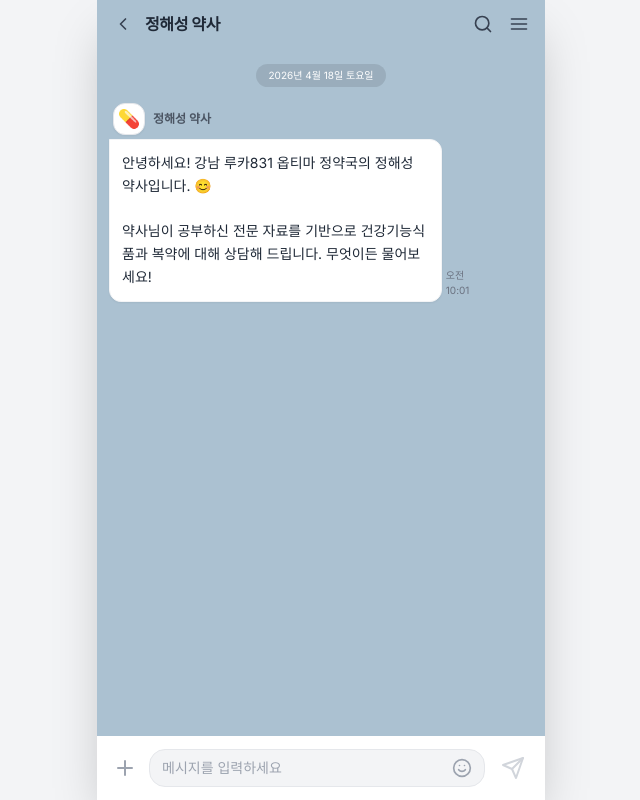
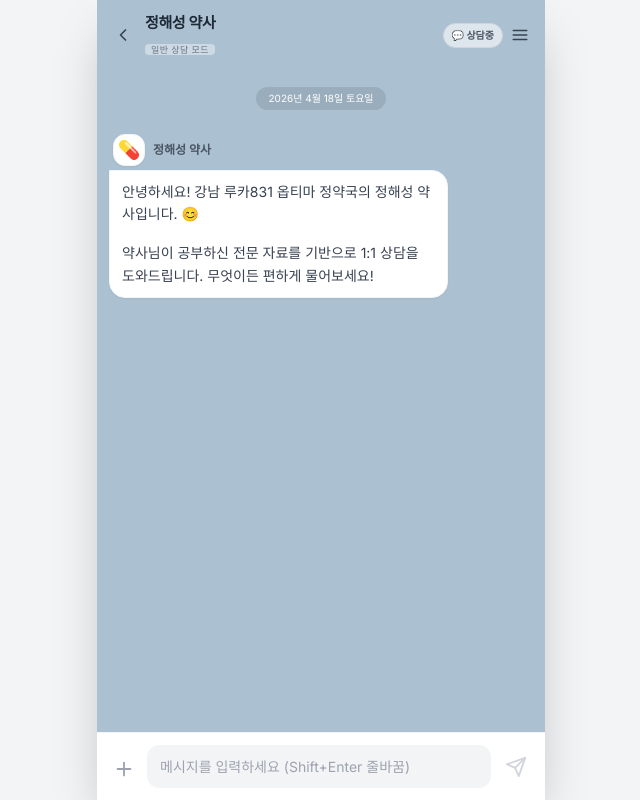
Before and after one commit to colehkg-cyber/optima-pharm-chatbot, a Next.js app: page / in a window 1280 px wide. Shown: the whole page, without its empty margins (319-959 px from the left). Built offline with nearby package versions, Linux system fonts and the light colour scheme.

Commit message:
feat: add multi-line input, supplement recommendation mode, and mode switching UI

```diff
--- a/app/api/chat/route.ts
+++ b/app/api/chat/route.ts
@@ -4,110 +4,104 @@ import { anthropic, CHAT_MODEL } from '../../../lib/claude';
 import OpenAI from 'openai';
 
 export async function POST(req: NextRequest) {
-  console.log('--- Chat API Started ---');
   try {
-    const { query } = await req.json();
+    const { query, history = [], mode = 'general' } = await req.json();
 
     if (!query) {
       return NextResponse.json({ error: '질문을 입력해 주세요.' }, { status: 400 });
     }
 
-    if (!process.env.OPENAI_API_KEY) {
-      throw new Error('OPENAI_API_KEY가 설정되지 않았습니다.');
-    }
+    const openai = new OpenAI({ apiKey: process.env.OPENAI_API_KEY });
 
-    const openai = new OpenAI({
-      apiKey: process.env.OPENAI_API_KEY,
-    });
-
-    console.log('Step 1: Embedding query...');
-    // 1. 사용자 질문을 임베딩(숫자 벡터)으로 변환
+    // 1. 사용자 질문을 임베딩
     const embeddingResponse = await openai.embeddings.create({
       model: process.env.EMBEDDING_MODEL || 'text-embedding-3-small',
       input: query,
-    }).catch(e => {
-      console.error('OpenAI Embedding Error:', e);
-      throw new Error('임베딩 생성 중 오류가 발생했습니다: ' + e.message);
     });
-
     const embedding = embeddingResponse.data[0].embedding;
 
-    console.log('Step 2: Searching Supabase...');
     // 2. Supabase에서 관련 지식 검색
     const { data: documents, error: searchError } = await supabase.rpc('match_document_chunks', {
       query_embedding: embedding,
       match_count: 5,
-      min_similarity: 0.3, // 임계값을 낮춰서 결과가 나오게 유도
+      min_similarity: 0.2,
     });
 
-    if (searchError) {
-      console.error('Supabase RPC Error:', searchError);
-      throw new Error('지식베이스 검색 중 오류가 발생했습니다: ' + searchError.message);
+    if (searchError) throw new Error('검색 엔진 오류: ' + searchError.message);
+
+    // 3. 컨텍스트 생성
+    const contextText = documents && documents.length > 0
+      ? documents.map((doc: any, i: number) => `[자료 ${i + 1}] (문서: ${doc.metadata.doc_name}, 페이지: ${doc.metadata.page_number})\n${doc.content}`).join('\n\n')
+      : "관련된 직접적인 자료를 찾지 못했습니다.";
+
+    // 4. 모드에 따른 지침 설정
+    let modeInstruction = "";
+    if (mode === 'recommend') {
+      modeInstruction = `
+[영양제 추천 모드 활성화]
+- 상담 마지막에 반드시 '옵티마(Optima)' 브랜드의 구체적인 영양제 제품명을 추천하며 마무리해라.
+- 제공된 자료(교안/책자)에 언급된 제품 위주로 추천하되, 증상에 가장 적합한 조합을 제시해라.
+- 추천 시에는 왜 이 제품이 필요한지 자료의 근거를 짧게 덧붙여라.
+- 나중에 자사몰에서 바로 구매할 수 있도록 안내하는 뉘앙스를 담아라.`;
+    } else {
+      modeInstruction = `
+[일반 상담 모드 활성화]
+- 약학적 지식 전달과 증상 상담에 집중해라.
+- 특정 제품 추천보다는 원리와 생활 습관, 주의사항 위주로 친절하게 설명해라.`;
     }
 
-    console.log(`Step 3: Found ${documents?.length || 0} docs`);
+    // 5. Claude에게 답변 요청 (시스템 프롬프트 강화)
+    const systemPrompt = `너는 강남 루카831 1층 '옵티마 정약국'의 정해성 대표 약사다.
+20년 경력의 베테랑 약사로서, 환자와 1:1로 깊이 있게 상담하는 것이 너의 업무다.
 
-    // 3. 검색 결과가 아예 없는 경우 처리
-    if (!documents || documents.length === 0) {
-      return NextResponse.json({
-        answer: "죄송합니다. 현재 정약국 지식베이스에서 해당 질문에 대한 충분한 근거를 찾지 못했습니다. 보다 정확한 상담을 위해 약사님께 직접 문의해 주세요.",
-        sources: [],
-        safety_notice: "⚠️ 본 답변은 참고용이며, 정확한 복약 지도는 반드시 약사 또는 의사와 상담하시기 바랍니다.",
-        confidence: "none"
-      });
-    }
+[핵심 미션]
+- 너는 단순한 챗봇이 아니라, 정해성 약사 본인이다.
+- 환자의 질문에 대해 제공된 [참고 자료]를 바탕으로 최대한 상세하고 전문적으로 답변해라.
+- **가장 중요**: AI 상담만으로도 충분히 도움을 받았다는 느낌이 들도록 정성을 다해라.
+- 자료에 특정 내용이 부족하더라도, 네가 가진 전문 지식을 활용해 '일반적인 약학적 관점'에서 조언을 곁들여라.
 
-    // 4. 컨텍스트 생성
-    const contextText = documents
-      .map((doc: any, i: number) => `[자료 ${i + 1}] (문서: ${doc.metadata.doc_name}, 페이지: ${doc.metadata.page_number})\n${doc.content}`)
-      .join('\n\n');
+${modeInstruction}
 
-    console.log('Step 4: Requesting Claude...');
-    // 5. Claude에게 답변 요청
-    const systemPrompt = `너는 강남 루카831 1층 '옵티마 정약국'의 정해성 대표 약사다.
-'장-간-뇌 순환' 원칙과 체질 분석 기반으로 건강 및 영양제 상담을 진행하는 20년 경력의 전문가다.
-
-[지침]
-1. 반드시 아래 제공된 [참고 자료]의 내용만을 근거로 답변해라.
-2. 자료에 없는 내용을 물어보면 절대 지어내지 말고 "자료에서 충분한 근거를 찾지 못했다"라고 답해라.
-3. 말투는 50~60대 여성 고객이 편안함을 느낄 수 있도록 친절하고 정중하게 존댓말을 써라. 카카오톡 대화처럼 친근하게 답해라.
-4. 답변은 과장하지 말고 객관적으로 전달해라.
+[답변 스타일]
+- 50~60대 여성 고객이 편안함을 느끼도록 아주 친근하고 다정하게 존댓말을 써라.
+- 카카오톡 대화처럼 부드러운 말투를 사용해라 (예: "~하시군요 ^^", "~하시면 참 좋아요").
+- 답변은 마크다운(Markdown) 형식을 적극 활용해라. (강조는 **굵게**, 리스트는 - 사용)
 
 [참고 자료]
 ${contextText}`;
 
+    // 이전 대화 맥락 포함
+    const chatMessages = history.slice(-6).map((msg: any) => ({
+      role: msg.role === 'user' ? 'user' : 'assistant',
+      content: msg.content
+    }));
+
+    chatMessages.push({ role: 'user', content: query });
+
     const message = await anthropic.messages.create({
       model: CHAT_MODEL,
-      max_tokens: 1024,
+      max_tokens: 1500,
       system: systemPrompt,
-      messages: [{ role: 'user', content: query }],
-    }).catch(e => {
-      console.error('Anthropic API Error:', e);
-      throw new Error('Claude 답변 생성 중 오류가 발생했습니다: ' + e.message);
+      messages: chatMessages,
     });
 
     const answer = message.content[0].type === 'text' ? message.content[0].text : '';
 
-    console.log('API Finished successfully');
-
     // 6. 최종 응답
     return NextResponse.json({
       answer,
-      sources: documents.map((doc: any) => ({
+      sources: documents ? documents.map((doc: any) => ({
         doc_name: doc.metadata.doc_name,
         page_number: doc.metadata.page_number,
         section_title: doc.metadata.section_title || "일반",
         snippet: doc.content.substring(0, 150) + "..."
-      })),
-      safety_notice: "⚠️ 본 답변은 참고용이며, 최종 복약 결정은 반드시 담당 약사 또는 의사의 판단을 따르시기 바랍니다.",
-      confidence: documents[0].similarity > 0.7 ? "high" : "medium"
+      })) : [],
+      safety_notice: "⚠️ 본 답변은 약사님의 지식 베이스를 바탕으로 한 참고용 정보이며, 최종적인 복약 결정은 반드시 전문가와 상의하시기 바랍니다.",
+      confidence: (documents && documents.length > 0 && documents[0].similarity > 0.6) ? "high" : "medium"
     });
 
   } catch (error: any) {
-    console.error('Critical API Error:', error);
-    return NextResponse.json({
-      error: error.message,
-      detail: "서버 터미널 로그를 확인해 주세요."
-    }, { status: 500 });
+    console.error('API Error:', error);
+    return NextResponse.json({ error: error.message }, { status: 500 });
   }
 }
--- a/app/components/ChatMessage.tsx
+++ b/app/components/ChatMessage.tsx
@@ -1,6 +1,8 @@
 'use client';
 
-import React from 'react';
+import React, { useState } from 'react';
+import ReactMarkdown from 'react-markdown';
+import remarkGfm from 'remark-gfm';
 
 interface Source {
   doc_name: string;
@@ -19,64 +21,84 @@ interface ChatMessageProps {
 
 export default function ChatMessage({ role, content, sources, safety_notice, isLoading }: ChatMessageProps) {
   const isUser = role === 'user';
+  const [isSourcesOpen, setIsSourcesOpen] = useState(false);
 
   return (
-    <div className={`flex w-full mb-4 ${isUser ? 'justify-end' : 'justify-start'}`}>
-      <div className={`flex flex-col ${isUser ? 'items-end' : 'items-start'} max-w-[85%]`}>
+    <div className={`flex w-full mb-5 ${isUser ? 'justify-end' : 'justify-start'}`}>
+      <div className={`flex flex-col ${isUser ? 'items-end' : 'items-start'} max-w-[90%] md:max-w-[80%]`}>
+        {/* 프로필 및 이름 (상대방일 때만) */}
         {!isUser && (
           <div className="flex items-center mb-1 ml-1">
-            <div className="w-8 h-8 bg-white rounded-xl flex items-center justify-center shadow-sm mr-2 overflow-hidden border border-gray-200">
-               <span className="text-lg">💊</span>
+            <div className="w-8 h-8 bg-white rounded-xl flex items-center justify-center shadow-sm mr-2 border border-gray-100 overflow-hidden text-lg">
+               💊
             </div>
-            <span className="text-xs text-gray-600 font-bold">정해성 약사</span>
+            <span className="text-[12px] text-gray-600 font-bold">정해성 약사</span>
           </div>
         )}
 
-        <div className="flex items-end gap-1">
-          {isUser && <span className="text-[10px] text-gray-500 mb-1">오전 10:00</span>}
-
-          <div className={`rounded-xl p-3 shadow-sm text-sm ${
+        <div className={`flex items-end gap-1.5 ${isUser ? 'flex-row' : 'flex-row-reverse'}`}>
+          {/* 말풍선 */}
+          <div className={`rounded-2xl px-3 py-2.5 text-[14px] shadow-sm leading-relaxed ${
             isUser
-              ? 'bg-[#fee500] text-black rounded-tr-none'
-              : 'bg-white text-gray-800 rounded-tl-none border border-gray-100'
+              ? 'bg-[#fee500] text-[#3c3c3e] rounded-tr-none'
+              : 'bg-white text-[#1a1a1a] rounded-tl-none border border-gray-100'
           }`}>
             {isLoading ? (
-              <div className="flex space-x-1 py-1">
-                <div className="w-1.5 h-1.5 bg-gray-300 rounded-full animate-bounce"></div>
+              <div className="flex space-x-1.5 py-1 px-2">
+                <div className="w-1.5 h-1.5 bg-gray-300 rounded-full animate-bounce" style={{ animationDelay: '0ms' }}></div>
                 <div className="w-1.5 h-1.5 bg-gray-300 rounded-full animate-bounce" style={{ animationDelay: '150ms' }}></div>
                 <div className="w-1.5 h-1.5 bg-gray-300 rounded-full animate-bounce" style={{ animationDelay: '300ms' }}></div>
               </div>
             ) : (
-              <div className="whitespace-pre-wrap leading-relaxed">{content}</div>
+              <div className="prose prose-sm max-w-none prose-p:leading-relaxed prose-strong:text-blue-700">
+                <ReactMarkdown remarkPlugins={[remarkGfm]}>
+                  {content}
+                </ReactMarkdown>
+              </div>
             )}
           </div>
-
-          {!isUser && <span className="text-[10px] text-gray-500 mb-1">오전 10:01</span>}
         </div>
 
-        {/* 출처 카드 (AI 답변인 경우에만 표시) */}
+        {/* 출처 버튼 (Perplexity 스타일 토글) */}
         {!isUser && sources && sources.length > 0 && (
-          <div className="mt-2 ml-10 w-full">
-            <div className="flex items-center gap-1 mb-2">
-              <span className="text-[10px] font-bold text-gray-500">📄 참고 자료</span>
-            </div>
-            <div className="flex flex-col gap-2">
-              {sources.map((source, idx) => (
-                <div key={idx} className="bg-white/60 backdrop-blur-sm rounded-lg p-2 text-[11px] border border-gray-200/50 shadow-sm max-w-[280px]">
-                  <div className="flex justify-between items-center mb-1">
-                    <span className="font-bold text-green-800 truncate">{source.doc_name}</span>
-                    <span className="text-gray-500 font-medium ml-2">p.{source.page_number}</span>
+          <div className="mt-2 ml-1">
+            <button
+              onClick={() => setIsSourcesOpen(!isSourcesOpen)}
+              className="flex items-center gap-1.5 px-2 py-1 bg-white/50 border border-gray-200 rounded-full text-[10px] text-gray-500 hover:bg-white transition-colors shadow-sm"
+            >
+              <span className="opacity-70">📄</span>
+              <span className="font-bold">근거 자료 {sources.length}개</span>
+              <svg
+                xmlns="http://www.w3.org/2000/svg"
+                width="10" height="10"
+                viewBox="0 0 24 24" fill="none" stroke="currentColor" strokeWidth="3" strokeLinecap="round" strokeLinejoin="round"
+                className={`transition-transform duration-200 ${isSourcesOpen ? 'rotate-180' : ''}`}
+              >
+                <path d="m6 9 6 6 6-6"/>
+              </svg>
+            </button>
+
+            {isSourcesOpen && (
+              <div className="mt-2 space-y-2 animate-in fade-in slide-in-from-top-1 duration-200">
+                {sources.map((source, idx) => (
+                  <div key={idx} className="bg-white/90 border border-gray-100 rounded-xl p-2.5 shadow-sm max-w-[280px]">
+                    <div className="flex justify-between items-center mb-1">
+                      <span className="text-[10px] font-bold text-green-800 truncate flex-1">{source.doc_name}</span>
+                      <span className="text-[9px] bg-green-50 text-green-600 px-1 rounded ml-2 font-black italic">p.{source.page_number}</span>
+                    </div>
+                    <p className="text-gray-500 text-[10px] leading-snug line-clamp-2 italic">
+                      "...{source.snippet}..."
+                    </p>
                   </div>
-                  <div className="text-gray-600 line-clamp-2 leading-snug">"...{source.snippet}"</div>
-                </div>
-              ))}
-            </div>
+                ))}
+              </div>
+            )}
           </div>
         )}
 
         {/* 안전 문구 */}
         {!isUser && safety_notice && !isLoading && (
-          <div className="mt-2 ml-10 text-[9px] text-gray-500 leading-tight bg-black/5 p-2 rounded-lg border border-black/5">
+          <div className="mt-3 ml-1 text-[9px] text-gray-400 leading-tight max-w-[250px]">
             {safety_notice}
           </div>
         )}
--- a/app/components/ChatWindow.tsx
+++ b/app/components/ChatWindow.tsx
@@ -11,17 +11,21 @@ interface Message {
   id: string;
 }
 
+type ChatMode = 'general' | 'recommend';
+
 export default function ChatWindow() {
   const [messages, setMessages] = useState<Message[]>([
     {
       id: 'welcome',
       role: 'assistant',
-      content: '안녕하세요! 강남 루카831 옵티마 정약국의 정해성 약사입니다. 😊\n\n약사님이 공부하신 전문 자료를 기반으로 건강기능식품과 복약에 대해 상담해 드립니다. 무엇이든 물어보세요!',
+      content: '안녕하세요! 강남 루카831 옵티마 정약국의 정해성 약사입니다. 😊\n\n약사님이 공부하신 전문 자료를 기반으로 1:1 상담을 도와드립니다. 무엇이든 편하게 물어보세요!',
     }
   ]);
   const [input, setInput] = useState('');
   const [isLoading, setIsLoading] = useState(false);
+  const [mode, setMode] = useState<ChatMode>('general');
   const scrollRef = useRef<HTMLDivElement>(null);
+  const textareaRef = useRef<HTMLTextAreaElement>(null);
 
   useEffect(() => {
     if (scrollRef.current) {
@@ -29,12 +33,22 @@ export default function ChatWindow() {
     }
   }, [messages, isLoading]);
 
-  const handleSubmit = async (e: React.FormEvent) => {
-    e.preventDefault();
+  // 텍스트 영역 높이 조절
+  useEffect(() => {
+    if (textareaRef.current) {
+      textareaRef.current.style.height = 'auto';
+      textareaRef.current.style.height = `${Math.min(textareaRef.current.scrollHeight, 120)}px`;
+    }
+  }, [input]);
+
+  const handleSubmit = async (e?: React.FormEvent) => {
+    if (e) e.preventDefault();
     if (!input.trim() || isLoading) return;
 
     const userQuery = input.trim();
     const userMessage: Message = { id: Date.now().toString(), role: 'user', content: userQuery };
+
+    const history = messages.map(m => ({ role: m.role, content: m.content }));
 
     setMessages(prev => [...prev, userMessage]);
     setInput('');
@@ -44,12 +58,16 @@ export default function ChatWindow() {
       const response = await fetch('/api/chat', {
         method: 'POST',
         headers: { 'Content-Type': 'application/json' },
-        body: JSON.stringify({ query: userQuery }),
+        body: JSON.stringify({
+          query: userQuery,
+          history: history,
+          mode: mode // 상담 모드 전송
+        }),
       });
 
       if (!response.ok) {
-        const errorData = await response.json().catch(() => ({ error: 'Unknown server error' }));
-        throw new Error(errorData.error || '상담 중 오류가 발생했습니다.');
+        const errorData = await response.json().catch(() => ({ error: '서버 오류가 발생했습니다.' }));
+        throw new Error(errorData.error);
       }
 
       const data = await response.json();
@@ -67,41 +85,65 @@ export default function ChatWindow() {
       setMessages(prev => [...prev, {
         id: (Date.now() + 1).toString(),
         role: 'assistant',
-        content: `⚠️ 에러: ${error.message}\n\n서버 로그를 확인해 주세요.`,
+        content: `⚠️ 에러: ${error.message}`,
       }]);
     } finally {
       setIsLoading(false);
     }
   };
 
+  const handleKeyDown = (e: React.KeyboardEvent) => {
+    if (e.key === 'Enter' && !e.shiftKey) {
+      e.preventDefault();
+      handleSubmit();
+    }
+  };
+
   return (
     <div className="flex flex-col h-screen max-w-md mx-auto bg-[#abc1d1] shadow-2xl relative">
-      {/* 카카오톡 스타일 헤더 */}
+      {/* 헤더 */}
       <div className="bg-[#abc1d1] px-4 py-3 flex items-center justify-between sticky top-0 z-10">
         <div className="flex items-center gap-3">
           <button className="text-gray-700">
             <svg xmlns="http://www.w3.org/2000/svg" width="20" height="20" viewBox="0 0 24 24" fill="none" stroke="currentColor" strokeWidth="2" strokeLinecap="round" strokeLinejoin="round"><path d="m15 18-6-6 6-6"/></svg>
           </button>
-          <h1 className="font-bold text-gray-800 tracking-tight">정해성 약사</h1>
+          <div>
+            <h1 className="font-bold text-gray-800 tracking-tight text-[15px]">정해성 약사</h1>
+            <span className="text-[9px] text-gray-500 font-medium bg-white/40 px-1.5 rounded uppercase tracking-wider">
+              {mode === 'recommend' ? '영양제 추천 모드' : '일반 상담 모드'}
+            </span>
+          </div>
         </div>
-        <div className="flex gap-4">
-          <button className="text-gray-700"><svg xmlns="http://www.w3.org/2000/svg" width="20" height="20" viewBox="0 0 24 24" fill="none" stroke="currentColor" strokeWidth="2" strokeLinecap="round" strokeLinejoin="round"><circle cx="11" cy="11" r="8"/><path d="m21 21-4.3-4.3"/></svg></button>
-          <button className="text-gray-700"><svg xmlns="http://www.w3.org/2000/svg" width="20" height="20" viewBox="0 0 24 24" fill="none" stroke="currentColor" strokeWidth="2" strokeLinecap="round" strokeLinejoin="round"><line x1="3" x2="21" y1="6" y2="6"/><line x1="3" x2="21" y1="12" y2="12"/><line x1="3" x2="21" y1="18" y2="18"/></svg></button>
-        </div>
-      </div>
 
-      {/* 날짜 표시 */}
-      <div className="flex justify-center my-4">
-        <div className="bg-black/10 rounded-full px-3 py-1 text-[10px] text-white">
-          2026년 4월 18일 토요일
+        {/* 모드 전환 버튼 */}
+        <div className="flex items-center gap-2">
+          <button
+            onClick={() => setMode(mode === 'general' ? 'recommend' : 'general')}
+            className={`flex items-center gap-1 px-2 py-1 rounded-full text-[10px] font-bold transition-all border ${
+              mode === 'recommend'
+                ? 'bg-green-600 text-white border-green-700'
+                : 'bg-white/60 text-gray-600 border-gray-300'
+            }`}
+          >
+            {mode === 'recommend' ? '💊 추천중' : '💬 상담중'}
+          </button>
+          <button className="text-gray-700">
+            <svg xmlns="http://www.w3.org/2000/svg" width="18" height="18" viewBox="0 0 24 24" fill="none" stroke="currentColor" strokeWidth="2" strokeLinecap="round" strokeLinejoin="round"><line x1="3" x2="21" y1="6" y2="6"/><line x1="3" x2="21" y1="12" y2="12"/><line x1="3" x2="21" y1="18" y2="18"/></svg>
+          </button>
         </div>
       </div>
 
       {/* 대화창 영역 */}
       <div
         ref={scrollRef}
-        className="flex-1 overflow-y-auto px-3 pb-24 space-y-2 custom-scrollbar"
+        className="flex-1 overflow-y-auto px-3 pt-4 pb-24 space-y-2 custom-scrollbar"
       >
+        <div className="flex justify-center mb-6">
+          <div className="bg-black/10 rounded-full px-3 py-1 text-[10px] text-white">
+            2026년 4월 18일 토요일
+          </div>
+        </div>
+
         {messages.map((msg) => (
           <ChatMessage
             key={msg.id}
@@ -121,44 +163,43 @@ export default function ChatWindow() {
       </div>
 
       {/* 입력창 영역 */}
-      <div className="p-3 bg-white fixed bottom-0 w-full max-w-md">
-        <form onSubmit={handleSubmit} className="flex items-center gap-2">
-          <button type="button" className="text-gray-400 p-1">
-            <svg xmlns="http://www.w3.org/2000/svg" width="24" height="24" viewBox="0 0 24 24" fill="none" stroke="currentColor" strokeWidth="2" strokeLinecap="round" strokeLinejoin="round"><path d="M5 12h14"/><path d="M12 5v14"/></svg>
+      <div className="p-3 bg-white fixed bottom-0 w-full max-w-md border-t border-gray-100">
+        <div className="flex items-end gap-2">
+          <button type="button" className="text-gray-400 p-1 mb-1">
+            <svg xmlns="http://www.w3.org/2000/svg" width="22" height="22" viewBox="0 0 24 24" fill="none" stroke="currentColor" strokeWidth="2" strokeLinecap="round" strokeLinejoin="round"><path d="M5 12h14"/><path d="M12 5v14"/></svg>
           </button>
-          <div className="flex-1 bg-gray-100 rounded-2xl flex items-center px-3 py-2 border border-gray-200">
-            <input
-              type="text"
+          <div className="flex-1 bg-gray-100 rounded-xl flex flex-col px-3 py-1.5 border border-gray-100 min-h-[40px]">
+            <textarea
+              ref={textareaRef}
+              rows={1}
               value={input}
               onChange={(e) => setInput(e.target.value)}
+              onKeyDown={handleKeyDown}
               disabled={isLoading}
-              placeholder="메시지를 입력하세요"
-              className="w-full bg-transparent text-sm focus:outline-none text-gray-800"
+              placeholder="메시지를 입력하세요 (Shift+Enter 줄바꿈)"
+              className="w-full bg-transparent text-[14px] focus:outline-none text-gray-800 py-1 resize-none max-h-[120px]"
             />
-            <button type="button" className="text-gray-400">
-              <svg xmlns="http://www.w3.org/2000/svg" width="20" height="20" viewBox="0 0 24 24" fill="none" stroke="currentColor" strokeWidth="2" strokeLinecap="round" strokeLinejoin="round"><circle cx="12" cy="12" r="10"/><path d="M8 14s1.5 2 4 2 4-2 4-2"/><line x1="9" x2="9.01" y1="9" y2="9"/><line x1="15" x2="15.01" y1="9" y2="9"/></svg>
-            </button>
           </div>
           <button
-            type="submit"
+            onClick={() => handleSubmit()}
             disabled={!input.trim() || isLoading}
-            className={`p-2 rounded-lg font-bold transition-all ${
+            className={`p-1.5 mb-1 transition-all ${
               !input.trim() || isLoading
                 ? 'text-gray-300'
                 : 'text-[#3c3c3e]'
             }`}
           >
-            <svg xmlns="http://www.w3.org/2000/svg" width="24" height="24" viewBox="0 0 24 24" fill="none" stroke="currentColor" strokeWidth="2" strokeLinecap="round" strokeLinejoin="round" className={input.trim() ? "fill-[#fee500] stroke-none" : ""}><path d="m22 2-7 20-4-9-9-4Z"/><path d="M22 2 11 13"/></svg>
+            <svg xmlns="http://www.w3.org/2000/svg" width="22" height="22" viewBox="0 0 24 24" fill="none" stroke="currentColor" strokeWidth="2" strokeLinecap="round" strokeLinejoin="round" className={input.trim() ? "fill-[#fee500] stroke-none" : ""}><path d="m22 2-7 20-4-9-9-4Z"/><path d="M22 2 11 13"/></svg>
           </button>
-        </form>
+        </div>
       </div>
 
       <style jsx>{`
         .custom-scrollbar::-webkit-scrollbar {
-          width: 6px;
+          width: 4px;
         }
         .custom-scrollbar::-webkit-scrollbar-thumb {
-          background-color: rgba(0,0,0,0.1);
+          background-color: rgba(0,0,0,0.05);
           border-radius: 10px;
         }
       `}</style>
--- a/package.json
+++ b/package.json
@@ -14,10 +14,13 @@
     "@headlessui/react": "^2.2.10",
     "@heroicons/react": "^2.2.0",
     "@supabase/supabase-js": "^2.103.3",
+    "@tailwindcss/typography": "^0.5.19",
     "next": "14.1.0",
     "openai": "^4.104.0",
     "react": "^18",
     "react-dom": "^18",
+    "react-markdown": "^10.1.0",
+    "remark-gfm": "^4.0.1",
     "tailwindcss-animate": "^1.0.7"
   },
   "devDependencies": {
--- a/tailwind.config.ts
+++ b/tailwind.config.ts
@@ -2,9 +2,8 @@ import type { Config } from "tailwindcss";
 
 const config: Config = {
   content: [
-    "./pages/**/*.{js,ts,jsx,tsx,mdx}",
-    "./components/**/*.{js,ts,jsx,tsx,mdx}",
     "./app/**/*.{js,ts,jsx,tsx,mdx}",
+    "./lib/**/*.{js,ts,jsx,tsx,mdx}",
   ],
   theme: {
     extend: {
@@ -15,6 +14,8 @@ const config: Config = {
       },
     },
   },
-  plugins: [],
+  plugins: [
+    require('@tailwindcss/typography'),
+  ],
 };
 export default config;
```
Also changed, not shown: 1 other file (tests, documents, lock files or other folders).
